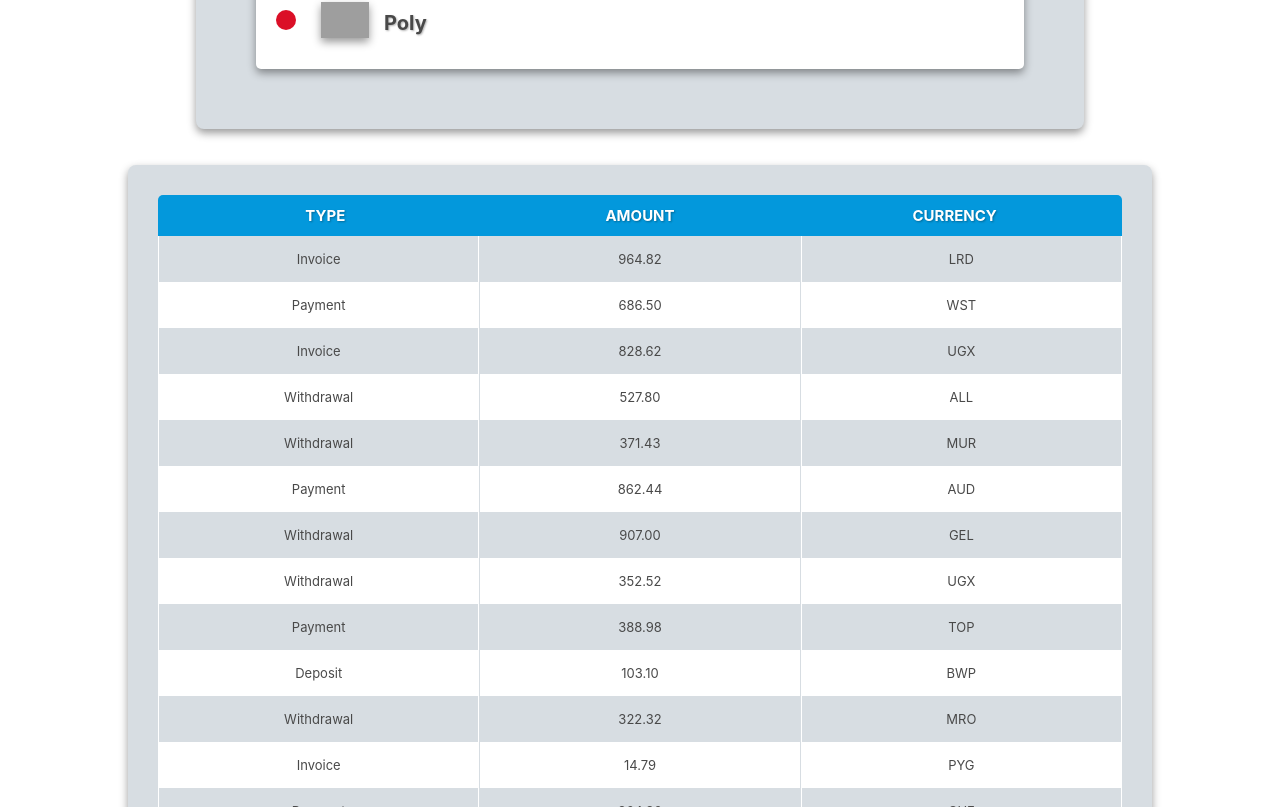
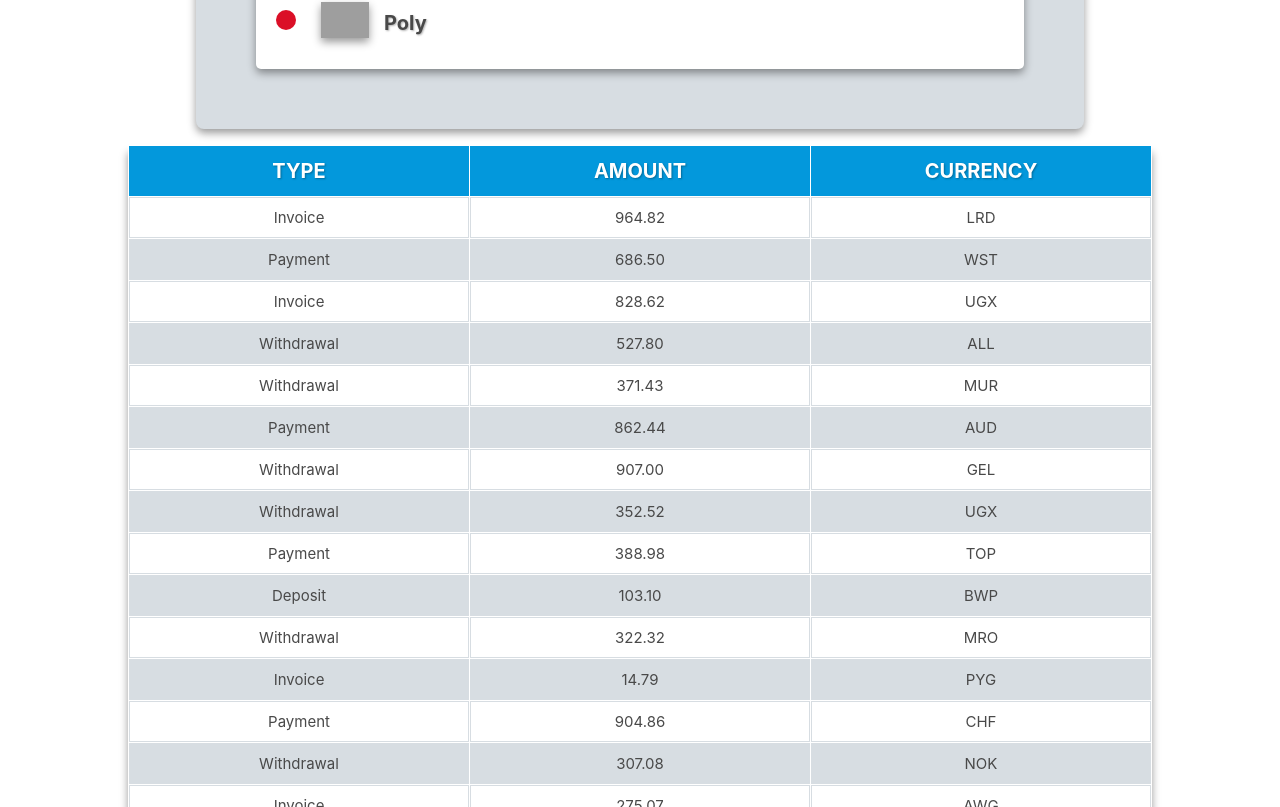
Before and after one commit to MaggieWesolowska/goit-react-hw-01-components, a React (Create React App) app: page / in a window 1280 px wide. Shown: the part 1573-2380 px from the top of the page. Built offline with nearby package versions, Linux system fonts and the light colour scheme; grey boxes are pictures that could not be loaded.

Commit message:
edited css for transaction

```diff
--- a/src/components/TransactionHistory/Transaction.module.css
+++ b/src/components/TransactionHistory/Transaction.module.css
@@ -1,50 +1,44 @@
-.table {
-  display: flex;
-  flex-direction: column;
-  justify-content: center;
-  margin: 20px 0;
+.transactionHistory {
+  width: 80%;
+  margin: 50px 0;
   padding: 30px;
+  border: 1px solid rgb(215, 221, 226);
+  box-shadow: 0px 4px 4px rgba(0, 0, 0, 0.4);
+  overflow: hidden;
+}
+
+table {
+  table-layout: fixed;
   width: 80%;
-  background: rgb(215, 221, 226);
-  filter: drop-shadow(0px 4px 4px rgba(0, 0, 0, 0.4));
-  border-radius: 8px;
+  border-spacing: 1px;
+  box-shadow: 0px 8px 8px rgba(0, 0, 0, 0.4);
+  margin-bottom: 20px;
 }
 
 .tableHead {
-  display: grid;
-  grid-template-columns: repeat(3, 1fr);
-  color: white;
-  padding: 10px;
-  text-transform: uppercase;
-  font-size: 15px;
-  border-top-left-radius: 5px;
-  border-top-right-radius: 5px;
   background-color: #0398dc;
   text-shadow: 1px 1px 2px rgba(0, 0, 0, 0.3);
+  text-transform: uppercase;
+  color: white;
+  height: 50px;
+  font-size: 20px;
+}
+
+.tType,
+.tAmount,
+.tCurrency {
+  text-align: center;
 }
 
 .tableColumn {
   text-align: center;
   color: #494949;
-  font-size: 13px;
+  font-size: 15px;
   text-transform: capitalize;
-  padding: 15px;
+  padding: 10px;
+  border: 1px solid rgb(215, 221, 226);
 }
 
-.tableBody {
-  display: grid;
-  grid-template-columns: repeat(3, 1fr);
+.tableRow:nth-child(even) {
+  background-color: rgb(215, 221, 226);
 }
-.tableBody:nth-child(even) {
-  background-color: white;
-}
-
-.tableColumn:nth-child(even) {
-  border-left: 1px solid rgb(215, 221, 226);
-  border-right: 1px solid rgb(215, 221, 226);
-}
-
-.tableColumn:nth-child(odd) {
-  border-left: 1px solid white;
-  border-right: 1px solid white;
-}
--- a/src/components/TransactionHistory/TransactionHistory.jsx
+++ b/src/components/TransactionHistory/TransactionHistory.jsx
@@ -3,18 +3,18 @@ import css from './Transaction.module.css';
 
 export const TransactionHistory = ({ items }) => {
   return (
-    <table className={css.table}>
-      <thead>
-        <tr className={css.tableHead}>
-          <th className={css.headline}>Type</th>
-          <th className={css.headline}>Amount</th>
-          <th className={css.headline}>Currency</th>
+    <table className={css.TransactionHistory}>
+      <thead className={css.tableHead}>
+        <tr>
+          <th className={css.tType}>Type</th>
+          <th className={css.tAmount}>Amount</th>
+          <th className={css.tCurrency}>Currency</th>
         </tr>
       </thead>
 
       <tbody>
         {items.map(item => (
-          <tr className={css.tableBody} key={item.id}>
+          <tr className={css.tableRow} key={item.id}>
             <td className={css.tableColumn}>{item.type}</td>
             <td className={css.tableColumn}>{item.amount}</td>
             <td className={css.tableColumn}>{item.currency}</td>
```
